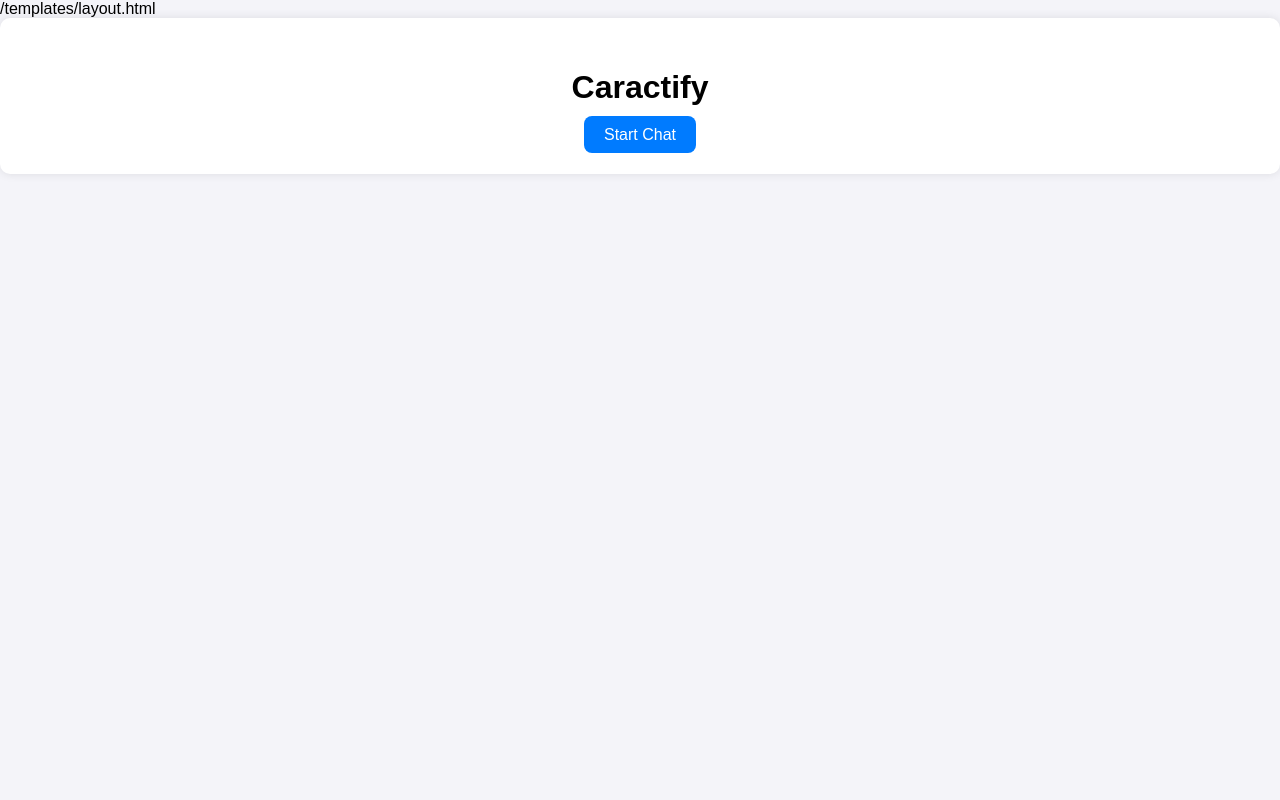
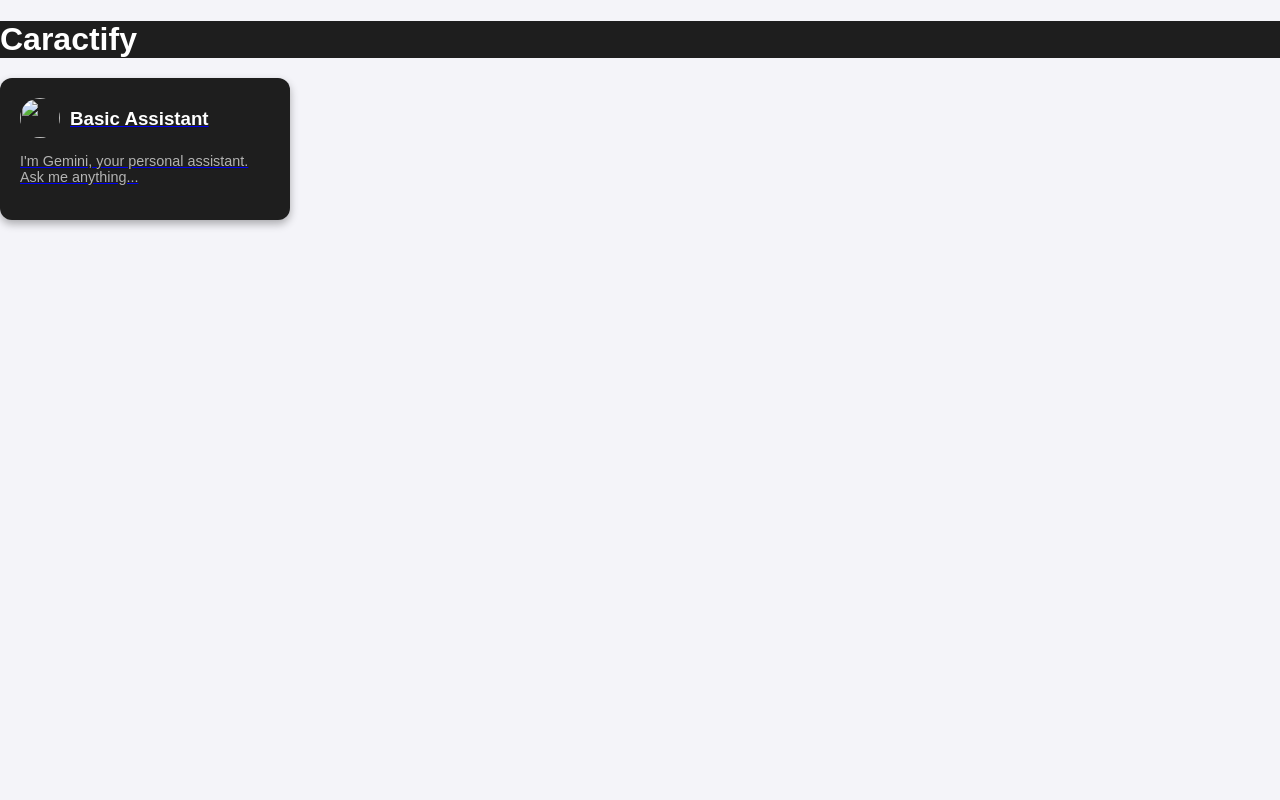
Before and after one commit to Aryan-Raj3112/Caractify, a Flask app: page / in a window 1280 px wide. Run offline with Flask 3, Linux system fonts and the light colour scheme; some libraries are stand-ins or nearby versions.

Commit message:
new homepage look and removed home_page.css

```diff
--- a/static/styles.css
+++ b/static/styles.css
@@ -98,18 +98,3 @@ h1 {
     font-size: 2rem;
     margin-bottom: 20px;
 }
-
-.start-button {
-    padding: 10px 20px;
-    font-size: 16px;
-    color: white;
-    background-color: #007bff;
-    border: none;
-    border-radius: 8px;
-    cursor: pointer;
-    text-decoration: none;
-}
-
-.start-button:hover {
-    background-color: #0056b3;
-}
--- a/templates/home_page.html
+++ b/templates/home_page.html
@@ -1,10 +1,72 @@
 {% extends "layout.html" %}
-{% block extra_css %}
-<link rel="stylesheet" href="{{ url_for('static', filename='home_page.css') }}">
+
+{% block content %}
+<div class="body1">
+    <h1>Caractify</h1>
+</div class="body1">
+<a href="/chat" class="card-button">
+    <div class="card">
+      <div class="card-content">  <img src="https://via.placeholder.com/60">
+        <h3 style="color:white";>Basic Assistant</h3>
+      </div>
+      <p>I'm Gemini, your personal assistant. Ask me anything...</p>
+    </div>
+</a>
+<style>
+    .body1 {
+        font-family: Arial, sans-serif;
+        background-color: #1e1e1e;
+        color: #fff;
+        margin: 0;
+        padding: 0;
+    }
+    .card {
+    background: #1e1e1e;
+    border-radius: 12px;
+    box-shadow: 0 4px 8px rgba(0, 0, 0, 0.3);
+    padding: 20px;
+    width: 250px;
+    display: flex;
+    flex-direction: column; /* Keep the layout as column */
+    transition: transform 0.2s, box-shadow 0.2s;
+  }
+
+    .card:hover {
+        transform: scale(1.05);
+        box-shadow: 0 6px 12px rgba(0, 0, 0, 0.5);
+    }
+
+    .card img {
+        border-radius: 50%;
+        width: 60px;
+        height: 60px;
+        /* Align the image at the top center */
+        align-self: flex-start;
+        margin-right: 20px; /* Add margin for spacing */
+    }
+
+    .card h3 {
+        margin: 10px 0 5px;
+        /* Align the text to the top */
+        align-self: flex-start;
+    }
+
+    .card p {
+        font-size: 0.9em;
+        color: #b3b3b3;
+        margin-bottom: 15px;
+    }
+
+    .card-content {
+        display: flex;  /* Make it a flex container */
+        align-items: center;  /* Vertically center contents */
+        margin-right: 20px;
+    }
+
+    .card-content img {
+        margin-right: 10px; /* Add some space between image and text */
+        width: 40px; /* Adjust width if needed */
+        height: 40px; /* Adjust height if needed */
+    }
+</style>
 {% endblock %}
-{% block content %}
-<div class="home-container">
-    <h1>Caractify</h1>
-    <a href="/chat" class="start-button">Start Chat</a>
-</div>
-{% endblock %}
--- a/templates/layout.html
+++ b/templates/layout.html
@@ -1,4 +1,3 @@
-/templates/layout.html
 <!DOCTYPE html>
 <html lang="en">
 <head>
@@ -6,11 +5,9 @@
     <meta name="viewport" content="width=device-width, initial-scale=1.0">
     <title>Caractify</title>
     <link rel="stylesheet" href="{{ url_for('static', filename='styles.css') }}">
-    {% block extra_css %}{% endblock %}
 </head>
 <body>
     {% block content %}
     {% endblock %}
-    {% block extra_scripts %}{% endblock %}
 </body>
 </html>
```
Also changed, not shown: static/styles_home.css (deleted).
